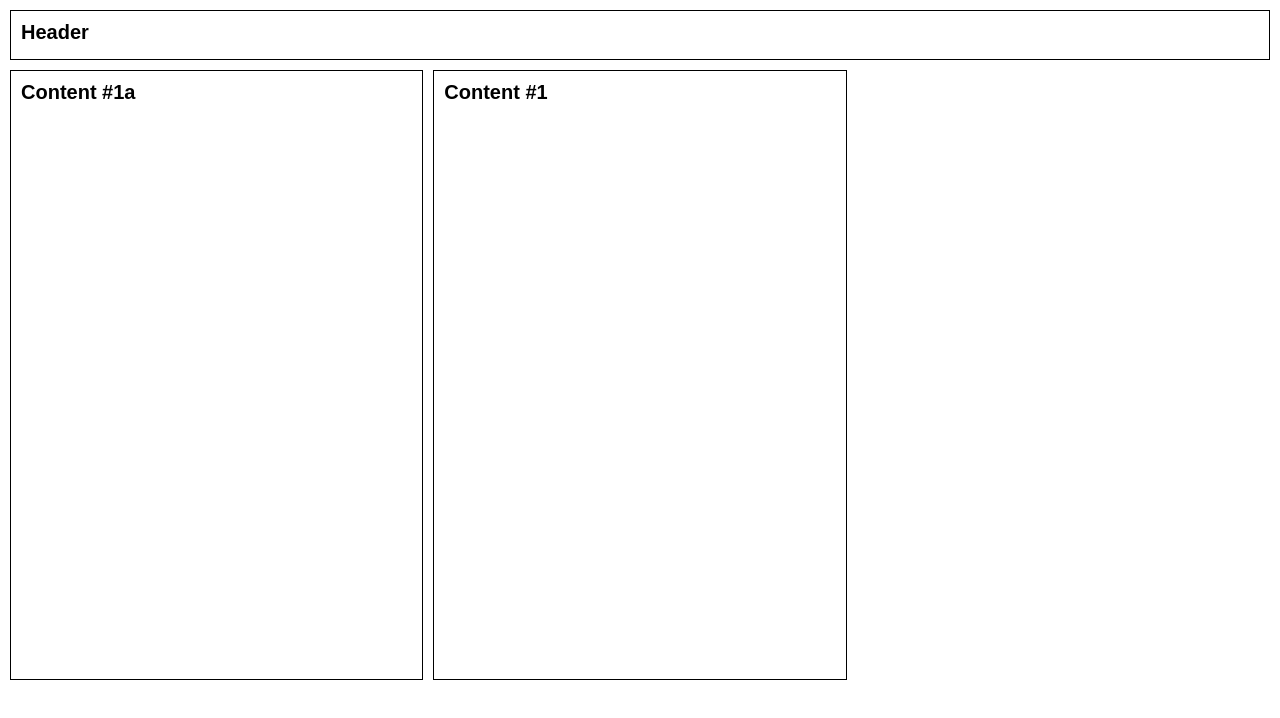
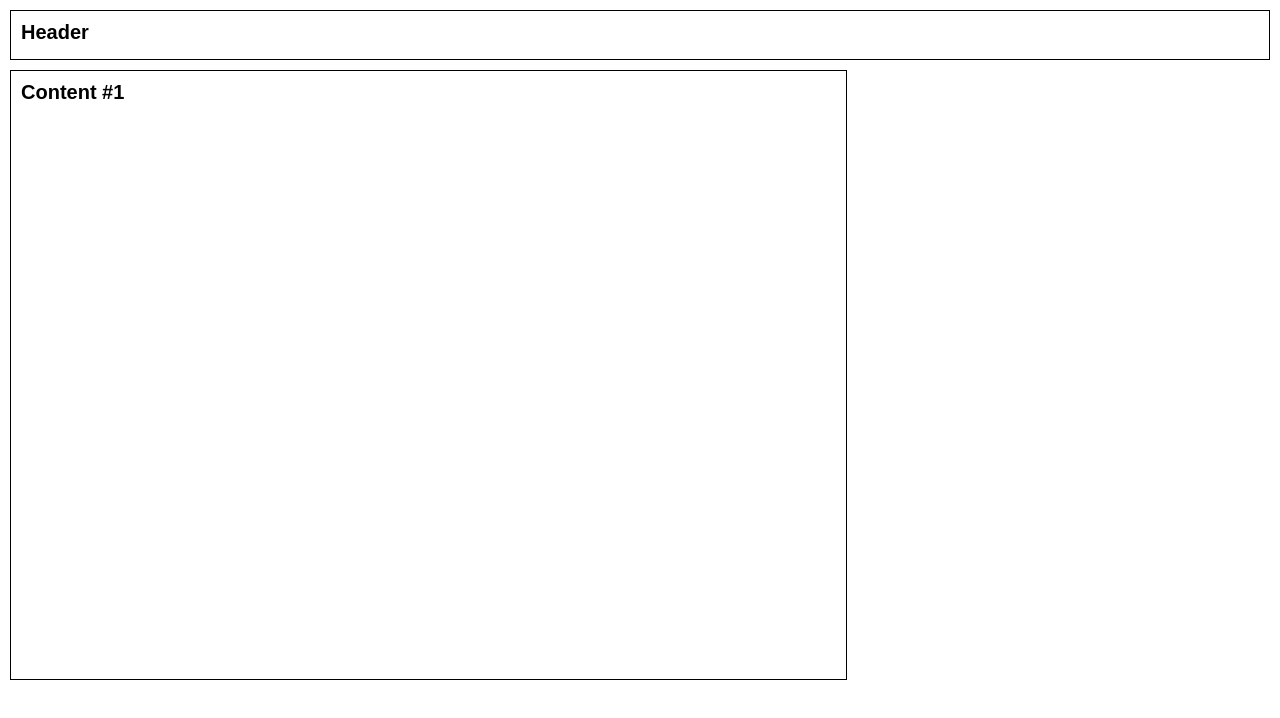
Before and after one commit to SauveJeanLuc/css-playground, a plain HTML site: page css-grid/index.html in a window 1280 px wide. Drawn offline with Linux system fonts and the light colour scheme.

```diff
--- a/css-grid/index.html
+++ b/css-grid/index.html
@@ -13,8 +13,8 @@
 <body>
     <div class="container">
         <div class="header">Header</div>
-        <div class="content-large">Content #1a</div>
-        <div class="content-large">Content #1<b/div>
+        <div class="content-large">Content #1</div>
+        <!-- <div class="content-large">Content #1<b/div> -->
 
     </div>
 </body>
--- a/css-grid/style.css
+++ b/css-grid/style.css
@@ -35,4 +35,6 @@ body{
 .content-large {
     grid-row-start: 2;
     grid-row-end: span 2;
+    grid-column-start: 1;
+    grid-column-end: 3;
 }
```
